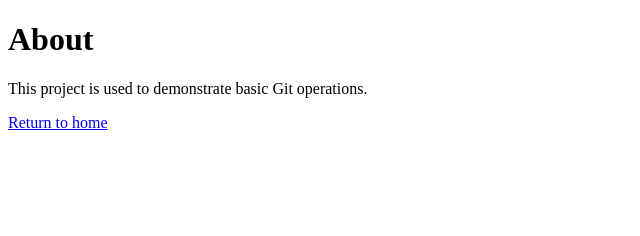
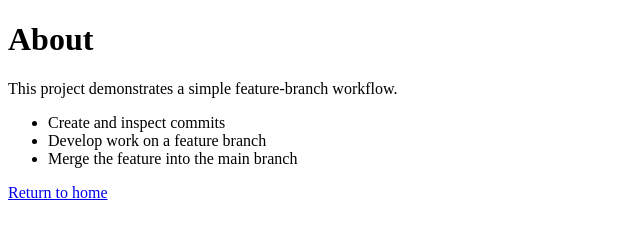
Before and after one commit to NDGCodes/git-workflow-assignment, a plain HTML site: page about.html in a window 1280 px wide. Shown: the whole page, without its empty margins (0-640 px from the left). Drawn offline with Linux system fonts and the light colour scheme.

Commit message:
Add feature workflow details

```diff
--- a/about.html
+++ b/about.html
@@ -8,7 +8,12 @@
   <body>
     <main>
       <h1>About</h1>
-      <p>This project is used to demonstrate basic Git operations.</p>
+      <p>This project demonstrates a simple feature-branch workflow.</p>
+      <ul>
+        <li>Create and inspect commits</li>
+        <li>Develop work on a feature branch</li>
+        <li>Merge the feature into the main branch</li>
+      </ul>
       <a href="index.html">Return to home</a>
     </main>
   </body>
```
